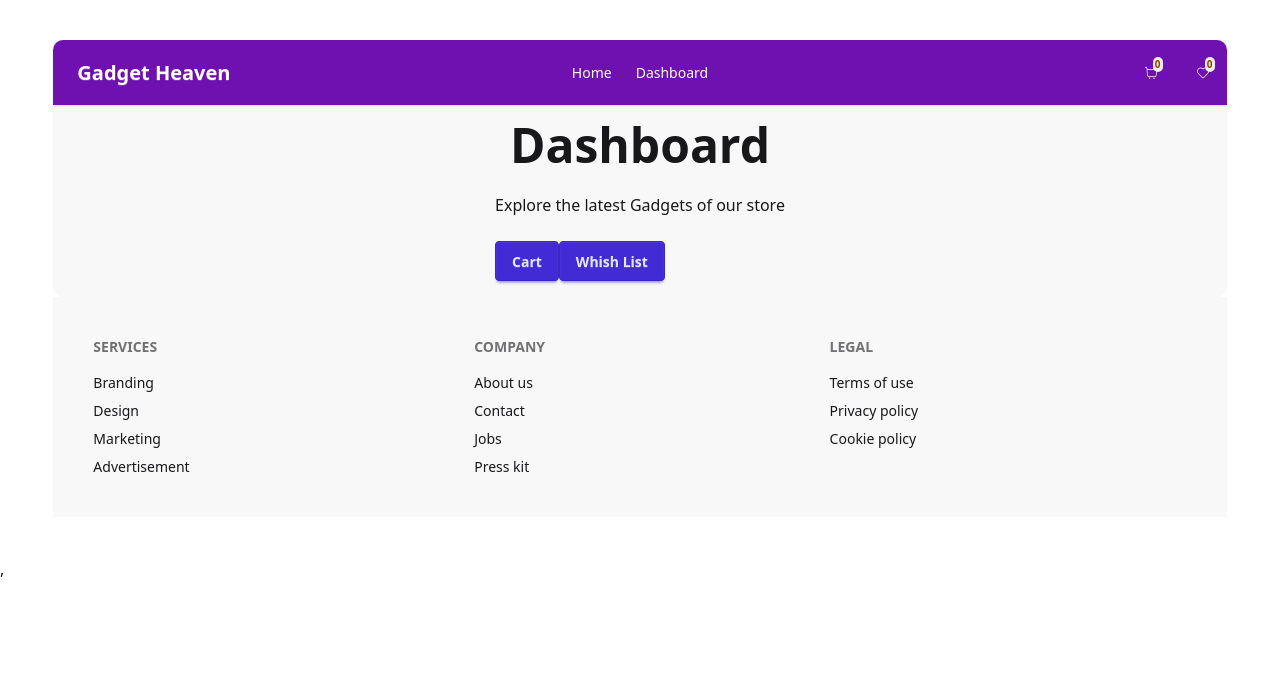
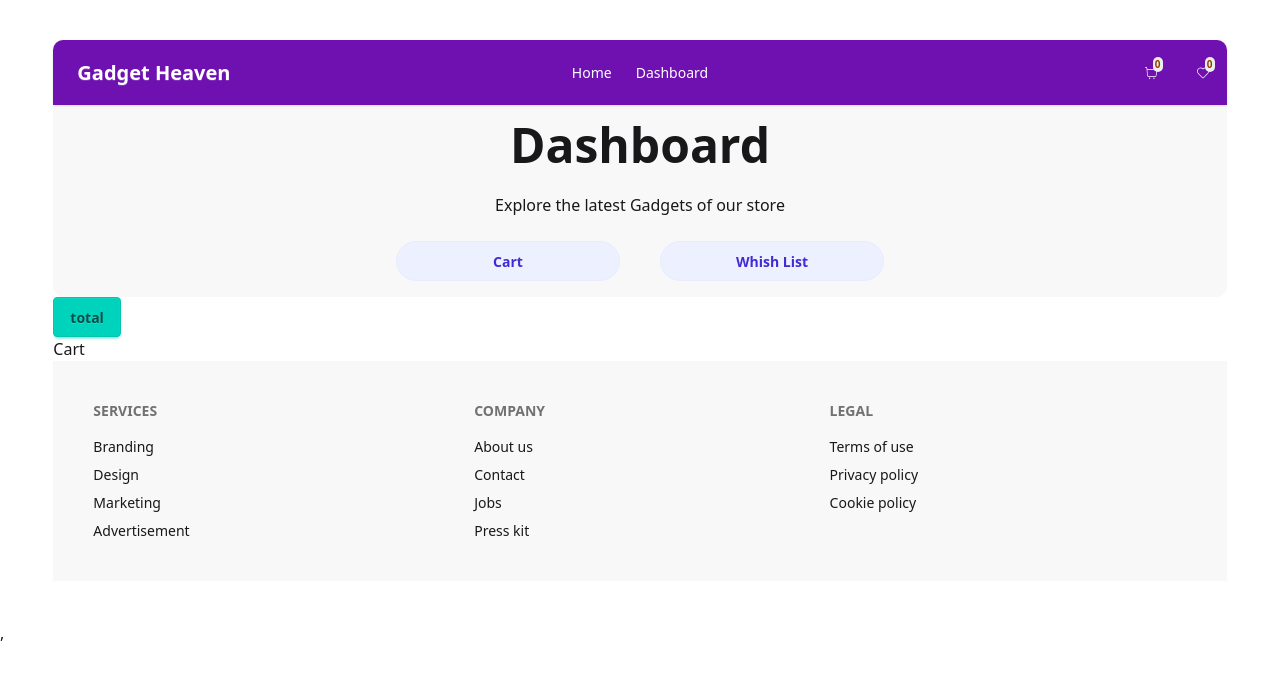
Before and after one commit to Mehedi-maaztech/Gadget-hub, a React (Vite) app: page /dashboard in a window 1280 px wide. Shown: the top 680 px of the page. Built offline with nearby package versions, Linux system fonts and the light colour scheme.

Commit message:
added total amount and cart list

```diff
--- a/src/components/Accesories/Accesories.jsx
+++ b/src/components/Accesories/Accesories.jsx
@@ -1,26 +1,42 @@
 
 import { useLoaderData } from "react-router";
 import Accesory from "../Accesory/Accesory";
+import { useState } from "react";
 
 const Accesories = () => {
     const allItems = useLoaderData();
     const categories = [...new Set(allItems.map(item => item.category))];
+
+    const [selectedCategory, setSelectedCategory] = useState(null);
+
+    const filterdProduct = selectedCategory ? allItems.filter(p => p.category === selectedCategory) : allItems;
 
     return (
         <div>
             <h1 className="text-5xl text-center font-bold">Explore Cutting-Edge Gadgets</h1>
             <div className="flex py-10">
                 <div className="categories flex flex-col w-4/12">
+                    <button
+                        onClick={() => setSelectedCategory(null)}   // reset to all
+                        className={`btn btn-base w-40 rounded-full m-2 transition-normal ${selectedCategory === null
+                                ? "bg-purple-800 text-white"
+                                : "hover:bg-purple-800 hover:text-white"
+                            }`}
+                    >
+                        All
+                    </button>
                     {
                         categories.map((item, idx) =>
-                        <button key={idx}
-                        className="btn btn-base w-40 rounded-full m-2 hover:bg-purple-800 hover:text-white transition-normal">{item}</button>
+                            <button key={idx}
+                                onClick={() => setSelectedCategory(item)}
+                                className={`btn btn-base w-40 rounded-full m-2 transition-normal
+                            ${selectedCategory === item ? "bg-purple-800 text-white" : "hover:bg-purple-800 hover:text-white"} `}>{item}</button>
                         )
                     }
                 </div>
                 <div className="categories-items w-8/12 grid lg:grid-cols-3 md:grid-cols-2 sm:grid-cols-1">
                     {
-                        allItems.map(item => <Accesory key={item.product_id} item={item}></Accesory>)
+                        filterdProduct.map(item => <Accesory key={item.product_id} item={item}></Accesory>)
                     }
                 </div>
             </div>
--- a/src/components/Accesory/Accesory.jsx
+++ b/src/components/Accesory/Accesory.jsx
@@ -1,9 +1,8 @@
 import { Link } from "react-router";
 
 const Accesory = ({ item }) => {
-    const {product_id, product_image, product_title, price } = item;
+    const { product_id, product_image, product_title, price } = item;
     return (
-        <Link to={`accesory/${product_id}`}>
         <div className="card bg-base-100 shadow-xl m-5">
             <figure>
                 <img
@@ -15,11 +14,10 @@ const Accesory = ({ item }) => {
                 <h2 className="card-title">{product_title}</h2>
                 <p>${price}</p>
                 <div className="card-actions">
-                        <button className="btn btn-primary">View Details</button>
+                    <Link to={`accesory/${product_id}`}><button className="btn btn-soft btn-accent">View Details</button></Link>
                 </div>
             </div>
         </div>
-        </Link>
     );
 };
 
--- a/src/components/Dashboard/Dashboard.jsx
+++ b/src/components/Dashboard/Dashboard.jsx
@@ -1,5 +1,24 @@
+import { useContext, useEffect, useState } from "react";
+import { AddToCartContext, AddToWishList } from "../Root/Root";
+import Accesory from "../Accesory/Accesory";
 
 const Dashboard = () => {
+    const [cart, setCart] = useContext(AddToCartContext);
+    const [wishlist, setWishlist] = useContext(AddToWishList);
+
+    const [totalamout, setTotalamount] = useState([]);
+
+    useEffect(()=> {
+        if(cart.length > 0){
+            let latestamout = cart[cart.length - 1].price;
+            latestamout += latestamout;
+            setTotalamount(latestamout)
+        }
+    },[])
+
+    function total(){
+        console.log(totalamout);
+    }
     return (
         <div>
             <div className="hero bg-base-200">
@@ -9,11 +28,27 @@ const Dashboard = () => {
                         <p className="py-6">
                             Explore the latest Gadgets of our store
                         </p>
-                        <div className="flex">
-                            <button className="btn btn-primary">Cart</button>
-                            <button className="btn btn-primary">Whish List</button>
+                        <div className="flex justify-center gap-10">
+                            <button className="btn btn-soft btn-primary rounded-full w-56">Cart</button>
+                            <button className="btn btn-soft btn-primary rounded-full w-56">Whish List</button>
                         </div>
                     </div>
+                </div>
+            </div>
+            <div className="cartwishData">
+                <div className="head flex justify-between">
+                    <div>
+                        <button className="btn btn-accent" onClick={total}>total</button>
+                         <h2>Cart</h2>
+                    </div>
+                    <div>
+                        <p>{totalamout}</p>
+                    </div>
+                </div>
+                <div>
+                    {
+                        cart.map( item => <Accesory key={item.product_id} item={item}></Accesory>)
+                    }
                 </div>
             </div>
         </div>
```
Lines whose indentation alone changed are shown as unchanged.
